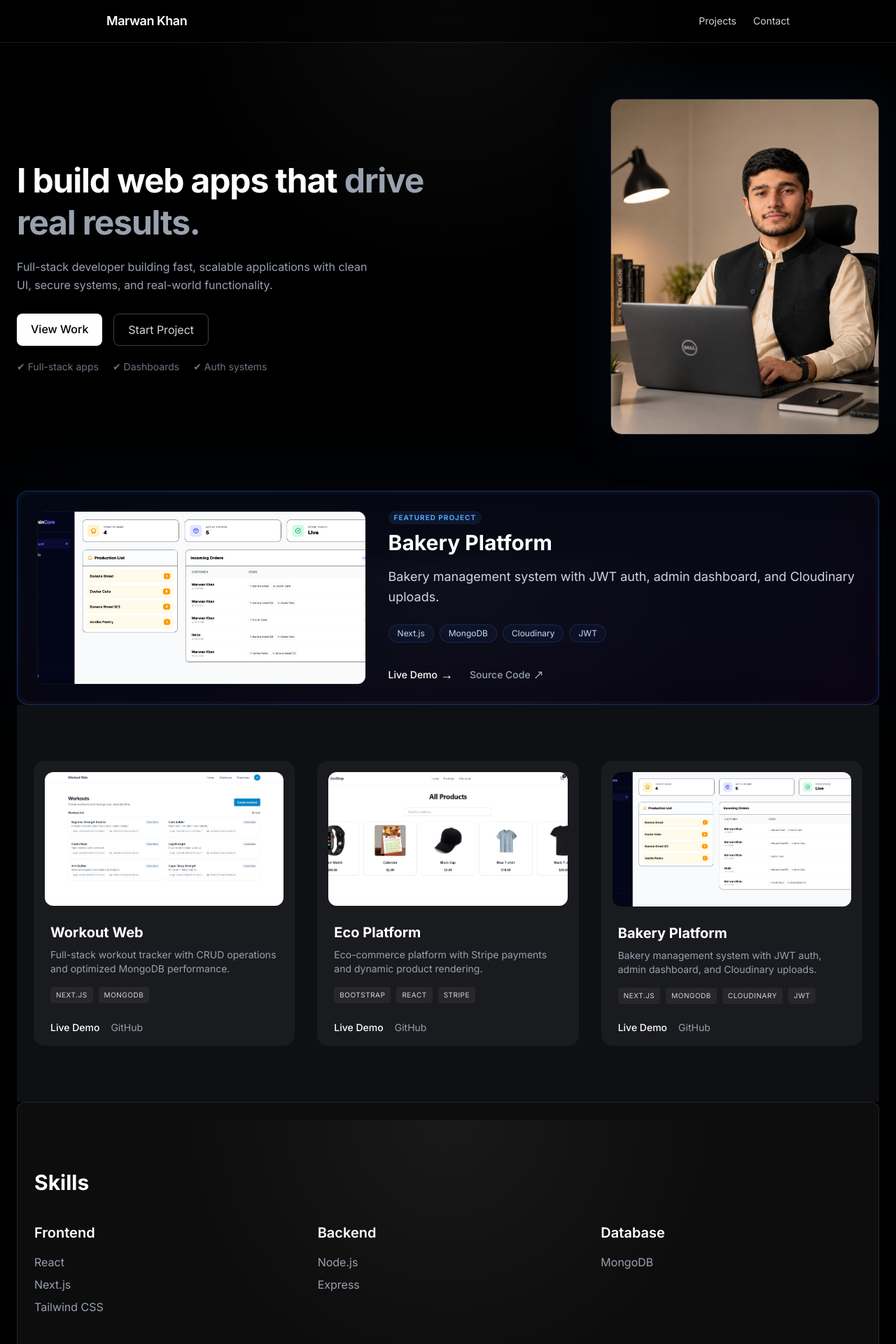
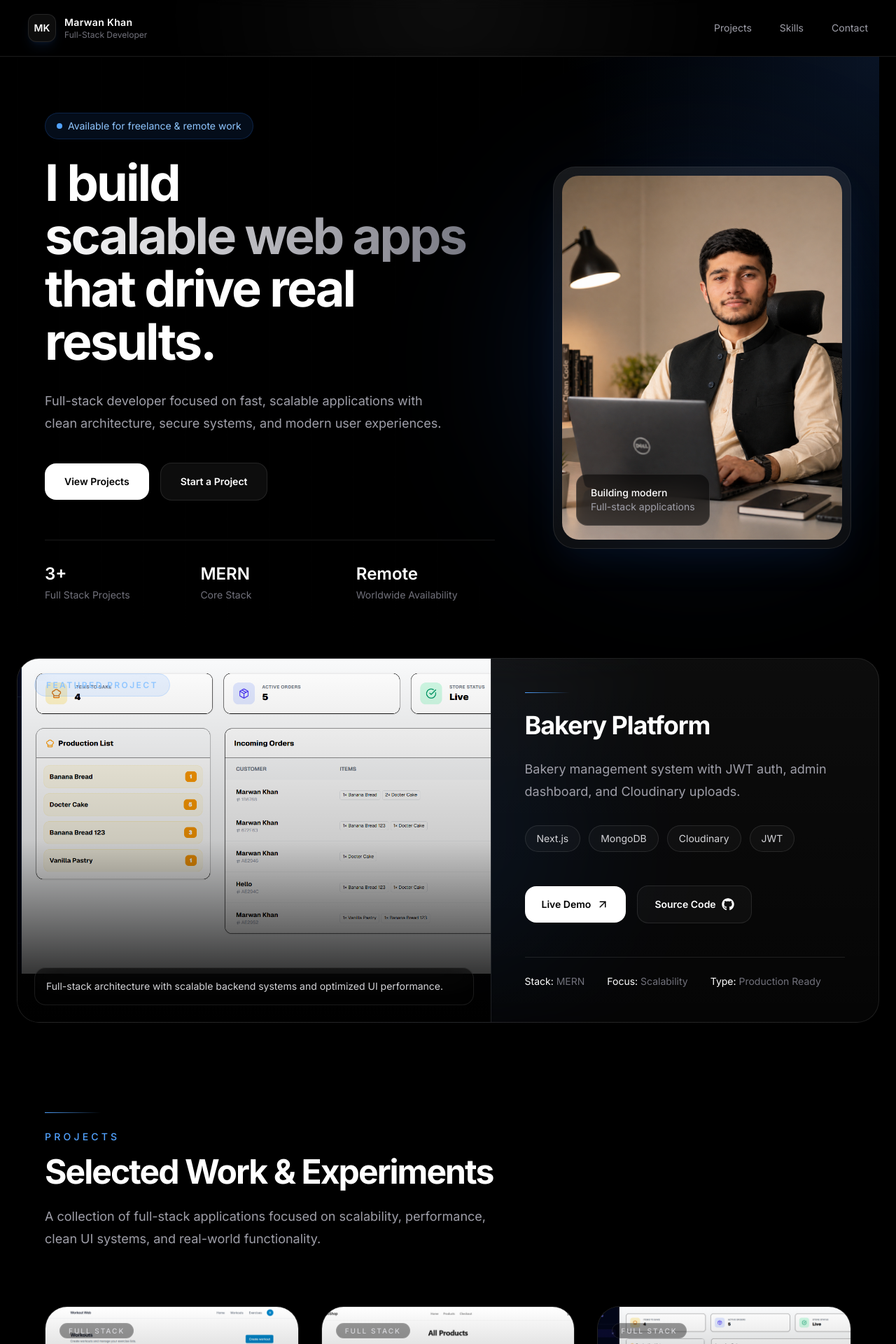
Before and after one commit to MarwanKhan-design/MarwanCoding, a Next.js app: page / in a window 1280 px wide. Shown: the top 1920 px of the page at 70% size. Built offline with nearby package versions, Linux system fonts and the light colour scheme.

Commit message:
imporved projects section navbar and hero

```diff
--- a/app/globals.css
+++ b/app/globals.css
@@ -1,5 +1,8 @@
 @import "tailwindcss";
 
+html {
+  scroll-behavior: smooth;
+}
 body {
   @apply bg-black text-white;
   background: radial-gradient(
--- a/components/FeaturedProject.tsx
+++ b/components/FeaturedProject.tsx
@@ -1,5 +1,6 @@
 import Image from "next/image";
-
+import { ArrowUpRight } from "lucide-react";
+import { FaGithub } from "react-icons/fa";
 type Project = {
   title: string;
   description: string;
@@ -9,70 +10,119 @@ type Project = {
   github: string;
 };
 
-export default function FeaturedProjectCard({ project }: { project: Project }) {
+export default function FeaturedProjectCard({
+  project,
+}: {
+  project: Project;
+}) {
   return (
-    <div className="group relative border border-blue-500/30 rounded-2xl p-1 bg-gradient-to-br from-blue-500/10 to-purple-500/10 hover:border-blue-500/50 transition duration-500">
+    <section id="projects" className="relative">
+      {/* Ambient Glow */}
+      <div className="absolute inset-0 -z-10 flex items-center justify-center">
+        <div className="h-96 w-96 rounded-full bg-blue-500/10 blur-[120px]" />
+      </div>
 
-      {/* Subtle Background Glow */}
-      <div className="absolute inset-0 bg-blue-500/5 blur-3xl -z-10 group-hover:bg-blue-500/10 transition duration-500" />
+      <div className="group relative overflow-hidden rounded-[2rem] border border-white/10 bg-gradient-to-b from-white/[0.05] to-white/[0.02] backdrop-blur-xl transition duration-500 hover:border-blue-500/30">
 
-      <div className="flex flex-col md:flex-row gap-8 bg-black/40 backdrop-blur-md p-6 rounded-[calc(1rem-1px)] h-full">
+        {/* Gradient Border Glow */}
+        <div className="absolute inset-0 rounded-[2rem] bg-gradient-to-r from-blue-500/10 via-transparent to-purple-500/10 opacity-0 transition duration-500 group-hover:opacity-100" />
 
-        {/* Larger, Featured Image Container */}
-        <div className="relative w-full md:w-2/5 h-64 md:h-auto overflow-hidden rounded-xl border border-white/5">
+        <div className="grid grid-cols-1 lg:grid-cols-[1.1fr_0.9fr]">
+
+          {/* Image Side */}
+          <div className="relative overflow-hidden border-b border-white/10 lg:border-b-0 lg:border-r">
+
+            {/* Image Overlay */}
+            <div className="absolute inset-0 z-10 bg-gradient-to-t from-black via-black/20 to-transparent" />
+
+            {/* Floating Accent */}
+            <div className="absolute left-6 top-6 z-20">
+              <span className="rounded-full border border-blue-400/20 bg-blue-500/10 px-4 py-2 text-xs font-semibold uppercase tracking-[0.2em] text-blue-300 backdrop-blur-md">
+                Featured Project
+              </span>
+            </div>
+
+            <div className="relative h-[320px] md:h-[450px]">
               <Image
                 src={project.image}
                 alt={project.title}
                 fill
-            className="object-cover group-hover:scale-105 transition duration-700"
+                priority
+                className="object-cover transition duration-700 group-hover:scale-105"
               />
             </div>
 
-        {/* Content Section */}
-        <div className="flex flex-col justify-center flex-1">
-          <div className="flex items-center gap-2 mb-2">
-            <span className="text-[10px] uppercase tracking-widest text-blue-400 font-bold bg-blue-400/10 px-2 py-0.5 rounded-full">
-              Featured Project
-            </span>
+            {/* Bottom Glass Info */}
+            <div className="absolute bottom-6 left-6 right-6 z-20 rounded-2xl border border-white/10 bg-black/40 p-4 backdrop-blur-xl">
+              <p className="text-sm text-zinc-300">
+                Full-stack architecture with scalable backend systems and
+                optimized UI performance.
+              </p>
+            </div>
           </div>
 
-          <h3 className="text-2xl md:text-3xl font-bold text-white">
+          {/* Content Side */}
+          <div className="relative flex flex-col justify-center p-8 md:p-12">
+
+            {/* Tiny Accent Line */}
+            <div className="mb-6 h-px w-16 bg-gradient-to-r from-blue-400 to-transparent" />
+
+            <h3 className="max-w-xl text-4xl font-bold leading-tight tracking-[-0.03em] text-white">
               {project.title}
             </h3>
 
-          <p className="text-gray-300 mt-4 leading-relaxed text-lg">
+            <p className="mt-6 max-w-2xl text-lg leading-8 text-zinc-400">
               {project.description}
             </p>
 
-          <div className="flex flex-wrap gap-2 mt-6">
+            {/* Tech Stack */}
+            <div className="mt-8 flex flex-wrap gap-3">
               {project.tech.map((tech, i) => (
                 <span
                   key={i}
-                className="text-xs border border-blue-500/20 px-3 py-1 rounded-full bg-blue-500/5 text-blue-200"
+                  className="rounded-full border border-white/10 bg-white/[0.03] px-4 py-2 text-sm text-zinc-300 transition duration-300 hover:border-blue-400/30 hover:bg-blue-500/10 hover:text-blue-200"
                 >
                   {tech}
                 </span>
               ))}
             </div>
 
-          <div className="flex gap-6 mt-8">
+            {/* CTA */}
+            <div className="mt-12 flex flex-wrap items-center gap-4">
               <a
                 href={project.link}
                 target="_blank"
-              className="text-sm font-medium text-white flex items-center gap-1 hover:text-blue-400 transition-colors"
+                className="inline-flex items-center gap-2 rounded-2xl bg-white px-6 py-4 text-sm font-semibold text-black transition duration-300 hover:scale-[1.02] hover:bg-zinc-200"
               >
-              Live Demo <span className="text-lg">→</span>
+                Live Demo
+                <ArrowUpRight size={18} />
               </a>
+
               <a
                 href={project.github}
                 target="_blank"
-              className="text-sm font-medium text-gray-400 flex items-center gap-1 hover:text-white transition-colors"
+                className="inline-flex items-center gap-2 rounded-2xl border border-white/10 bg-white/[0.03] px-6 py-4 text-sm font-semibold text-white transition duration-300 hover:border-white/20 hover:bg-white/[0.06]"
               >
-              Source Code <span className="text-lg">↗</span>
+                Source Code
+                <FaGithub size={18} />
               </a>
+            </div>
+
+            {/* Bottom Detail */}
+            <div className="mt-12 flex items-center gap-8 border-t border-white/10 pt-6 text-sm text-zinc-500">
+              <div>
+                <span className="text-white">Stack:</span> MERN
+              </div>
+              <div>
+                <span className="text-white">Focus:</span> Scalability
+              </div>
+              <div>
+                <span className="text-white">Type:</span> Production Ready
               </div>
             </div>
           </div>
         </div>
+      </div>
+    </section>
   );
 }
--- a/components/Hero.tsx
+++ b/components/Hero.tsx
@@ -1,65 +1,103 @@
-import React from "react";
 import Image from "next/image";
-import myimage from '@/app/images/me.png'
+import me from "@/app/images/me.png";
 
-const Hero = () => {
+export default function HeroSection() {
   return (
-    <section className="min-h-[80vh] flex items-center">
-      <div className="grid md:grid-cols-2 gap-10 items-center w-full">
+    <section className="relative min-h-screen overflow-hidden bg-black text-white">
+      {/* Background Effects */}
+      <div className="absolute inset-0 bg-[radial-gradient(circle_at_top_right,rgba(59,130,246,0.15),transparent_30%)]" />
+      <div className="absolute inset-0 bg-[linear-gradient(to_right,rgba(255,255,255,0.03)_1px,transparent_1px),linear-gradient(to_bottom,rgba(255,255,255,0.03)_1px,transparent_1px)] bg-[size:60px_60px] opacity-20" />
 
-        {/* LEFT */}
-        <div className="animate-fadeLeft">
-          <h1 className="text-3xl md:text-5xl font-bold leading-tight tracking-tight">
-            I build web apps that
-            <span className="text-gray-400"> drive real results.</span>
+      {/* Navbar */}
+
+
+      {/* Hero */}
+      <div className="relative z-10 mx-auto grid min-h-[90vh] max-w-7xl grid-cols-1 items-center gap-20 px-6 py-20 lg:grid-cols-[1.2fr_0.8fr] lg:px-10">
+        {/* Left Content */}
+        <div className="max-w-2xl">
+          <div className="mb-6 inline-flex items-center gap-2 rounded-full border border-blue-500/20 bg-blue-500/10 px-4 py-2 text-sm text-blue-300 backdrop-blur-sm">
+            <div className="h-2 w-2 rounded-full bg-blue-400" />
+            Available for freelance & remote work
+          </div>
+
+          <h1 className="max-w-3xl text-5xl font-bold leading-[1.05] tracking-[-0.04em] text-white sm:text-6xl lg:text-7xl">
+            I build
+            <span className="block bg-gradient-to-r from-white to-zinc-500 bg-clip-text text-transparent">
+              scalable web apps
+            </span>
+            that drive real results.
           </h1>
 
-          <p className="mt-5 text-gray-400 max-w-lg text-base leading-relaxed">
-            Full-stack developer building fast, scalable applications
-            with clean UI, secure systems, and real-world functionality.
+          <p className="mt-8 max-w-xl text-lg leading-8 text-zinc-400">
+            Full-stack developer focused on fast, scalable applications with
+            clean architecture, secure systems, and modern user experiences.
           </p>
 
-          <div className="mt-7 flex gap-4 flex-wrap">
-            <a
-              href="#projects"
-              className="bg-white text-black px-5 py-2.5 rounded-lg font-medium hover:opacity-90 transition"
-            >
-              View Work
-            </a>
+          {/* Buttons */}
+          <div className="mt-10 flex flex-wrap items-center gap-4">
+            <button className="rounded-2xl bg-white px-7 py-4 text-sm font-semibold text-black transition duration-300 hover:scale-[1.02] hover:bg-zinc-200">
+              View Projects
+            </button>
 
-            <a
-              href="#contact"
-              className="border border-gray-700 px-5 py-2.5 rounded-lg text-gray-300 hover:text-white transition"
-            >
-              Start Project
-            </a>
+            <button className="rounded-2xl border border-white/10 bg-white/5 px-7 py-4 text-sm font-semibold text-white backdrop-blur-md transition duration-300 hover:border-white/20 hover:bg-white/10">
+              Start a Project
+            </button>
           </div>
 
-          <div className="mt-5 flex gap-5 text-sm text-gray-500">
-            <span>✔ Full-stack apps</span>
-            <span>✔ Dashboards</span>
-            <span>✔ Auth systems</span>
+          {/* Stats */}
+          <div className="mt-14 grid grid-cols-2 gap-6 border-t border-white/10 pt-8 sm:grid-cols-3">
+            <div>
+              <h3 className="text-2xl font-semibold text-white">3+</h3>
+              <p className="mt-1 text-sm text-zinc-500">
+                Full Stack Projects
+              </p>
+            </div>
+
+            <div>
+              <h3 className="text-2xl font-semibold text-white">MERN</h3>
+              <p className="mt-1 text-sm text-zinc-500">Core Stack</p>
+            </div>
+
+            <div>
+              <h3 className="text-2xl font-semibold text-white">Remote</h3>
+              <p className="mt-1 text-sm text-zinc-500">Worldwide Availability</p>
+            </div>
           </div>
         </div>
 
-        {/* RIGHT IMAGE */}
-        <div className="flex justify-center md:justify-end animate-fadeRight">
-          <div className="relative w-64 md:w-80 lg:w-96 aspect-[4/5]">
+        {/* Right Image */}
+        <div className="relative flex justify-center lg:justify-end">
+          {/* Glow */}
+          <div className="absolute inset-0 flex items-center justify-center">
+            <div className="h-[420px] w-[420px] rounded-full bg-blue-500/20 blur-[120px]" />
+          </div>
 
-          <div className="absolute inset-0 bg-blue-500/10 blur-2xl rounded-2xl"></div>
+          {/* Floating Card */}
+          <div className="group relative overflow-hidden rounded-[2rem] border border-white/10 bg-white/5 p-3 shadow-2xl shadow-blue-500/10 backdrop-blur-xl transition duration-500 hover:-translate-y-2 hover:rotate-1">
+            <div className="absolute inset-0 bg-gradient-to-b from-white/10 to-transparent opacity-40" />
 
             <Image
-              src={myimage}
+              src={me}
               alt="Marwan Khan"
-              fill
-              className="rounded-2xl object-cover border border-white/10 shadow-lg hover:scale-105 transition duration-300"
+              width={400}
+              height={520}
+              className="relative z-10 h-[520px] w-[400px] rounded-[1.5rem] object-cover"
               priority
             />
+
+            {/* Floating Badge */}
+            <div className="absolute bottom-8 left-8 z-20 rounded-2xl border border-white/10 bg-black/60 px-5 py-4 backdrop-blur-xl">
+              <p className="text-sm font-medium text-white">
+                Building modern
+              </p>
+              <p className="text-sm text-zinc-400">Full-stack applications</p>
+            </div>
           </div>
         </div>
       </div>
+
+      {/* Bottom Fade */}
+      <div className="absolute bottom-0 left-0 h-40 w-full bg-gradient-to-t from-black to-transparent" />
     </section>
   );
-};
-
-export default Hero;
+}
--- a/components/Navbar.tsx
+++ b/components/Navbar.tsx
@@ -1,20 +1,40 @@
 export default function Navbar() {
   return (
-    <nav className="sticky top-0 z-50 backdrop-blur-md bg-black/50 border-b border-white/10">
-      <div className="max-w-5xl mx-auto flex justify-between items-center px-6 py-4">
-        <h1 className="text-lg font-semibold tracking-tight">
+    <header className="relative z-20 border-b border-white/10 backdrop-blur-sm">
+    <div className="mx-auto flex max-w-7xl items-center justify-between px-6 py-5 lg:px-10">
+      <div className="flex items-center gap-3">
+        <div className="flex h-10 w-10 items-center justify-center rounded-xl border border-white/10 bg-white/5 text-sm font-semibold shadow-lg shadow-blue-500/10">
+          MK
+        </div>
+        <div>
+          <h1 className="text-sm font-semibold tracking-wide text-white">
             Marwan Khan
           </h1>
+          <p className="text-xs text-zinc-500">Full-Stack Developer</p>
+        </div>
+      </div>
 
-        <div className="flex gap-6 text-sm text-gray-300">
-          <a href="#projects" className="hover:text-white transition">
+      <nav className="hidden items-center gap-10 text-sm text-zinc-400 md:flex">
+        <a
+          href="#projects"
+          className="transition hover:text-white"
+        >
           Projects
         </a>
-          <a href="#contact" className="hover:text-white transition">
+        <a
+          href="#skills"
+          className="transition hover:text-white"
+        >
+          Skills
+        </a>
+        <a
+          href="#contact"
+          className="transition hover:text-white"
+        >
           Contact
         </a>
+      </nav>
     </div>
-      </div>
-    </nav>
+  </header>
   );
 }
--- a/components/ProjectCard.tsx
+++ b/components/ProjectCard.tsx
@@ -1,5 +1,7 @@
 import Image from "next/image";
 import Link from "next/link";
+import { ArrowUpRight } from "lucide-react";
+import { FaGithub } from "react-icons/fa";
 
 type Project = {
   title: string;
@@ -10,56 +12,93 @@ type Project = {
   github: string;
 };
 
-export default function ProjectCard({ project }: { project: Project }) {
+export default function ProjectCard({
+  project,
+}: {
+  project: Project;
+}) {
   return (
-    <div className="bg-[#1a1b1e] rounded-2xl p-4 flex flex-col h-full transition-all hover:bg-[#25262b]">
-      {/* Image Container with Colored Frame */}
-      <div className="relative w-full aspect-video rounded-xl overflow-hidden mb-6">
-        <div className="relative w-full h-full rounded-lg overflow-hidden shadow-2xl">
+    <div className="group relative overflow-hidden rounded-[2rem] border border-white/10 bg-white/[0.03] backdrop-blur-xl transition duration-500 hover:-translate-y-2 hover:border-blue-500/30">
+
+      {/* Hover Glow */}
+      <div className="absolute inset-0 bg-gradient-to-b from-blue-500/0 via-blue-500/[0.03] to-blue-500/[0.08] opacity-0 transition duration-500 group-hover:opacity-100" />
+
+      {/* Image */}
+      <div className="relative overflow-hidden border-b border-white/10">
+
+        {/* Gradient Overlay */}
+        <div className="absolute inset-0 z-10 bg-gradient-to-t from-black via-black/20 to-transparent" />
+
+        <div className="relative aspect-video overflow-hidden">
           <Image
             src={project.image}
             alt={project.title}
             fill
-            className="object-cover hover:scale-105 transition-transform duration-300"
+            className="object-cover transition duration-700 group-hover:scale-105"
           />
+        </div>
+
+        {/* Floating Label */}
+        <div className="absolute left-5 top-5 z-20">
+          <span className="rounded-full border border-white/10 bg-black/40 px-3 py-1 text-[10px] font-medium uppercase tracking-[0.2em] text-zinc-300 backdrop-blur-md">
+            Full Stack
+          </span>
         </div>
       </div>
 
       {/* Content */}
-      <div className="flex flex-col flex-grow px-2">
-        <h3 className="text-white text-xl font-bold mb-2">{project.title}</h3>
-        <p className="text-gray-400 text-sm line-clamp-3 mb-4">
+      <div className="relative flex flex-col p-7">
+
+        {/* Accent Line */}
+        <div className="mb-5 h-px w-12 bg-gradient-to-r from-blue-400 to-transparent" />
+
+        <h3 className="text-2xl font-semibold tracking-[-0.03em] text-white">
+          {project.title}
+        </h3>
+
+        <p className="mt-4 line-clamp-3 text-sm leading-7 text-zinc-400">
           {project.description}
         </p>
 
-        {/* Tech Stack Tags */}
-        <div className="flex flex-wrap gap-2 mb-6">
+        {/* Tech Stack */}
+        <div className="mt-6 flex flex-wrap gap-2">
           {project.tech.map((item) => (
             <span
               key={item}
-              className="text-[10px] uppercase tracking-wider bg-zinc-800 text-zinc-300 px-2 py-1 rounded"
+              className="rounded-full border border-white/10 bg-white/[0.03] px-3 py-1 text-xs text-zinc-300 transition duration-300 hover:border-blue-500/20 hover:bg-blue-500/10 hover:text-blue-200"
             >
               {item}
             </span>
           ))}
         </div>
 
+        {/* Footer */}
+        <div className="mt-8 flex items-center justify-between border-t border-white/10 pt-6">
+
           {/* Links */}
-        <div className="mt-auto flex gap-4">
+          <div className="flex items-center gap-3">
             <Link
               href={project.link}
-            className="text-white text-sm font-medium hover:underline"
               target="_blank"
+              className="inline-flex items-center gap-2 rounded-xl bg-white px-4 py-2 text-sm font-medium text-black transition duration-300 hover:bg-zinc-200"
             >
-            Live Demo
+              Live
+              <ArrowUpRight size={16} />
             </Link>
+
             <Link
               href={project.github}
-            className="text-gray-400 text-sm hover:text-white transition-colors"
               target="_blank"
+              className="flex h-10 w-10 items-center justify-center rounded-xl border border-white/10 bg-white/[0.03] text-zinc-300 transition duration-300 hover:border-white/20 hover:bg-white/[0.06] hover:text-white"
             >
-            GitHub
+              <FaGithub className="text-base" />
             </Link>
+          </div>
+
+          {/* Tiny Detail */}
+          <div className="text-xs uppercase tracking-[0.2em] text-zinc-500">
+            Case Study
+          </div>
         </div>
       </div>
     </div>
--- a/components/ProjectsSection.tsx
+++ b/components/ProjectsSection.tsx
@@ -1,19 +1,45 @@
-import { projects } from '@/data/projects'
-import React from 'react'
-import ProjectCard from './ProjectCard'
+import { projects } from "@/data/projects";
+import ProjectCard from "./ProjectCard";
 
 const ProjectsSection = () => {
   return (
-<section className="bg-[#0f1013] py-20 px-6">
-      <div className="max-w-7xl mx-auto">
-        <div className="grid grid-cols-1 md:grid-cols-2 lg:grid-cols-3 gap-8">
+    <section className="relative overflow-hidden bg-black py-32">
+
+      {/* Background Glow */}
+      <div className="absolute left-1/2 top-0 -z-10 h-[500px] w-[500px] -translate-x-1/2 rounded-full bg-blue-500/10 blur-[140px]" />
+
+      <div className="mx-auto max-w-7xl px-6 lg:px-10">
+
+        {/* Section Header */}
+        <div className="mb-20 max-w-3xl">
+          <div className="mb-6 h-px w-20 bg-gradient-to-r from-blue-400 to-transparent" />
+
+          <p className="mb-4 text-sm font-medium uppercase tracking-[0.3em] text-blue-400">
+            Projects
+          </p>
+
+          <h2 className="text-4xl font-bold tracking-[-0.04em] text-white md:text-5xl">
+            Selected Work & Experiments
+          </h2>
+
+          <p className="mt-6 max-w-2xl text-lg leading-8 text-zinc-400">
+            A collection of full-stack applications focused on scalability,
+            performance, clean UI systems, and real-world functionality.
+          </p>
+        </div>
+
+        {/* Projects Grid */}
+        <div className="grid grid-cols-1 gap-8 md:grid-cols-2 xl:grid-cols-3">
           {projects.map((project, index) => (
-            <ProjectCard key={index} project={project} />
+            <ProjectCard
+              key={index}
+              project={project}
+            />
           ))}
         </div>
       </div>
     </section>
-  )
-}
+  );
+};
 
-export default ProjectsSection
+export default ProjectsSection;
--- a/components/SkillsSection.tsx
+++ b/components/SkillsSection.tsx
@@ -2,7 +2,7 @@ import React from 'react'
 
 const SkillsSection = () => {
   return (
-<section className="py-24 bg-white/5 border border-white/10 rounded-xl p-6">
+<section className="py-24 bg-white/5 border border-white/10 rounded-xl p-6" id='skills'>
   <h2 className="text-3xl font-bold mb-10">Skills</h2>
 
   <div className="grid md:grid-cols-3 gap-8">
--- a/package.json
+++ b/package.json
@@ -9,9 +9,11 @@
     "lint": "eslint"
   },
   "dependencies": {
+    "lucide-react": "^1.16.0",
     "next": "16.2.3",
     "react": "19.2.4",
-    "react-dom": "19.2.4"
+    "react-dom": "19.2.4",
+    "react-icons": "^5.6.0"
   },
   "devDependencies": {
     "@tailwindcss/postcss": "^4",
```
Also changed, not shown: 1 other file (tests, documents, lock files or other folders). Lines whose indentation alone changed are shown as unchanged.
